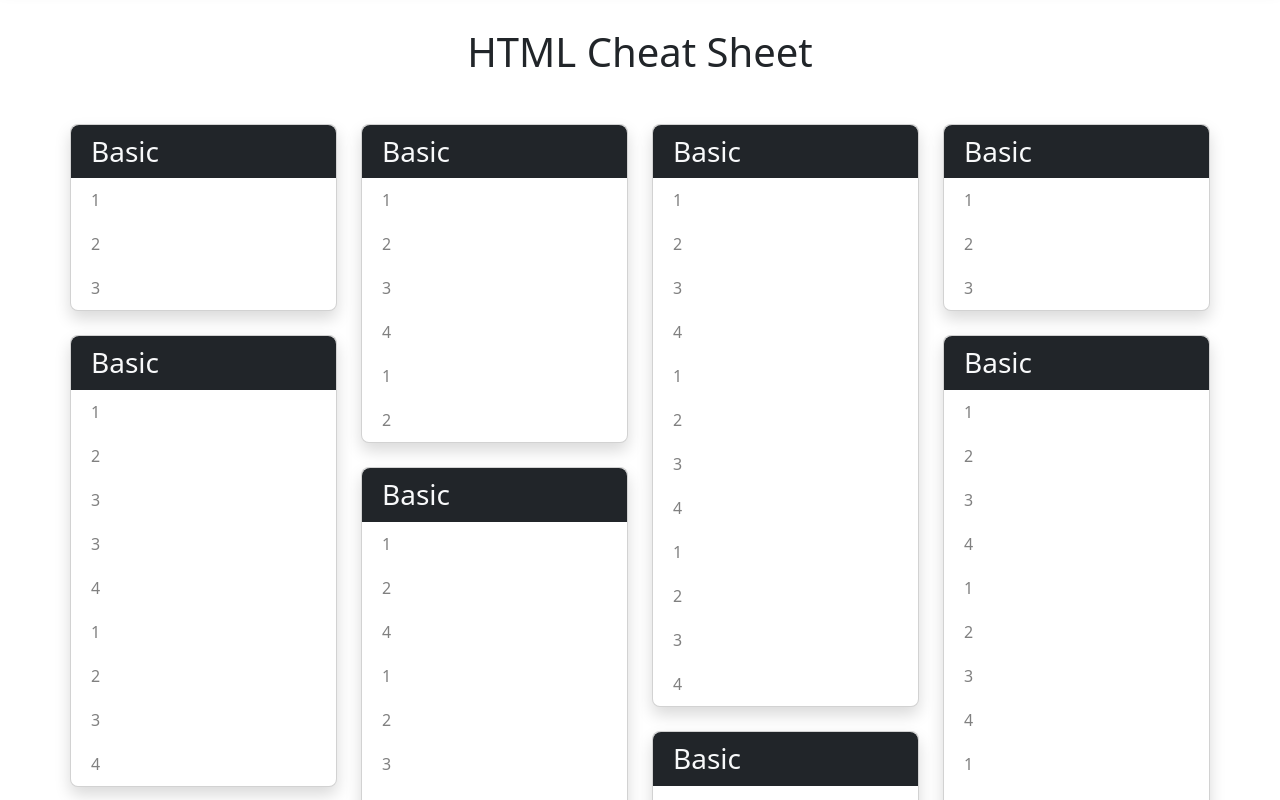
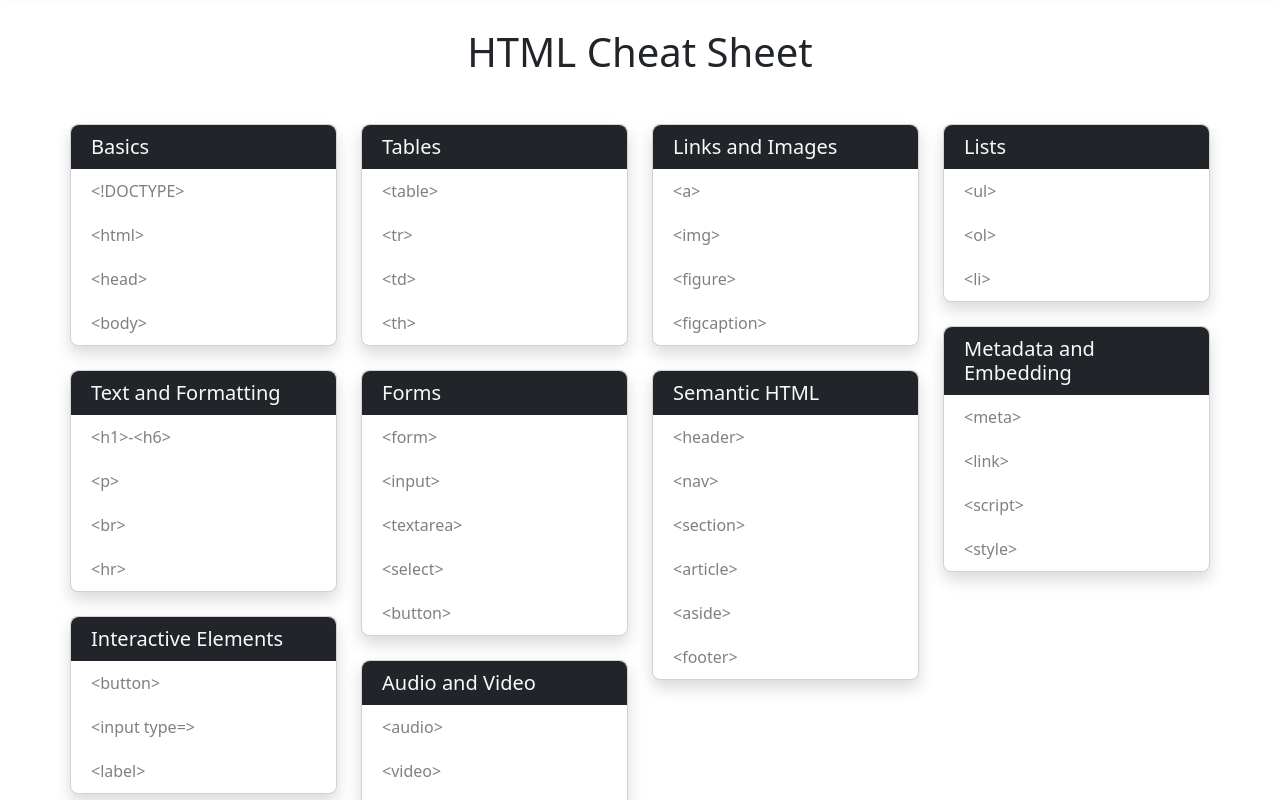
Before and after one commit to BenceBiricz/WebCheatSheet, an Angular app: page / in a window 1280 px wide. Shown: the part 540-1340 px from the top of the page. Built offline with nearby package versions, Linux system fonts and the light colour scheme.

Commit message:
Update
- Main content loading from json file
- Quick fixes
- Card styling

```diff
--- a/src/app/pages/main-page/main-page/main-page.component.html
+++ b/src/app/pages/main-page/main-page/main-page.component.html
@@ -44,14 +44,18 @@
 
     <div class="row gx-5">
       <!-- Cards -->
-      <div *ngFor="let column of columns" class="col-md-3">
+      <div *ngFor="let column of data" class="col-md-3">
         <div *ngFor="let card of column.columnItem" class="row mb-4">
           <div class="card rounded-3 shadow">
-            <h3 class="rounded-top-3 card-title bg-dark text-light list-title">
+            <h5 class="rounded-top-3 card-title bg-dark text-light list-title">
               {{ card.title }}
-            </h3>
+            </h5>
             <ul class="m-0 p-0">
-              <li *ngFor="let item of card.items" class="list-item">
+              <li
+                *ngFor="let item of card.items"
+                class="list-item"
+                (click)="onClick(item)"
+              >
                 <a class="list-item-text">{{ item }}</a>
               </li>
             </ul>
@@ -63,3 +67,5 @@
     </div>
   </div>
 </section>
+
+<app-footer></app-footer>
--- a/src/app/pages/main-page/main-page/main-page.component.scss
+++ b/src/app/pages/main-page/main-page/main-page.component.scss
@@ -17,3 +17,12 @@
 .card {
   padding: 0 !important;
 }
+
+li:hover {
+  background-color: rgb(208, 211, 208);
+  cursor: pointer;
+
+  a {
+    color: blue !important;
+  }
+}
--- a/src/app/pages/main-page/main-page/main-page.component.ts
+++ b/src/app/pages/main-page/main-page/main-page.component.ts
@@ -1,5 +1,5 @@
 import { Component, OnInit } from '@angular/core';
-// import data from '../../assets/data/card-data.json';
+import { HttpClient } from '@angular/common/http';
 
 @Component({
   selector: 'app-main-page',
@@ -7,106 +7,17 @@ import { Component, OnInit } from '@angular/core';
   styleUrl: './main-page.component.scss',
 })
 export class MainPageComponent implements OnInit {
+  data: any;
+
+  constructor(private http: HttpClient) {}
+
   ngOnInit() {
-    // console.log(data);
+    this.http.get('assets/data/card-data.json').subscribe((data: any) => {
+      this.data = data!.columns;
+    });
   }
 
-  columns = [
-    {
-      columnItem: [
-        {
-          title: 'Basic',
-          items: ['1', '2', '3'],
-        },
-        {
-          title: 'Basic',
-          items: ['1', '2', '3', '3', '4', '1', '2', '3', '4'],
-        },
-        {
-          title: 'Basic',
-          items: ['1', '2', '3'],
-        },
-        {
-          title: 'Basic',
-          items: ['1', '2', '3', '4'],
-        },
-        {
-          title: 'Basic',
-          items: ['1', '2', '3', '4', '1', '2', '3', '4'],
-        },
-      ],
-    },
-    {
-      columnItem: [
-        {
-          title: 'Basic',
-          items: ['1', '2', '3', '4', '1', '2'],
-        },
-        {
-          title: 'Basic',
-          items: ['1', '2', '4', '1', '2', '3', '4'],
-        },
-        {
-          title: 'Basic',
-          items: ['1', '2', '3'],
-        },
-        {
-          title: 'Basic',
-          items: ['1', '2', '3', '4'],
-        },
-        {
-          title: 'Basic',
-          items: ['1', '1', '2', '3', '4'],
-        },
-      ],
-    },
-    {
-      columnItem: [
-        {
-          title: 'Basic',
-          items: ['1', '2', '3', '4', '1', '2', '3', '4', '1', '2', '3', '4'],
-        },
-        {
-          title: 'Basic',
-          items: ['1', '2', '3'],
-        },
-        {
-          title: 'Basic',
-          items: ['1', '2', '3'],
-        },
-        {
-          title: 'Basic',
-          items: ['1', '2', '3', '4'],
-        },
-        {
-          title: 'Basic',
-          items: ['1', '2', '3', '4', '1', '2', '3', '4'],
-        },
-      ],
-    },
-    {
-      columnItem: [
-        {
-          title: 'Basic',
-          items: ['1', '2', '3'],
-        },
-        {
-          title: 'Basic',
-          items: ['1', '2', '3', '4', '1', '2', '3', '4', '1', '2', '3', '4'],
-        },
-        {
-          title: 'Basic',
-          items: ['1', '2', '3'],
-        },
-        {
-          title: 'Basic',
-          items: ['1', '2', '3', '4'],
-        },
-        {
-          title: 'Basic',
-          items: ['1', '2', '3', '4', '1', '2', '3', '4'],
-        },
-      ],
-    },
-  ];
+  onClick(itemName: string) {
+    console.log('clicked: ' + itemName);
+  }
 }
--- /dev/null
+++ b/src/app/shared/footer/footer.component.html
@@ -0,0 +1,8 @@
+<div class="p-5 bg-dark text-light shadow">
+  <div class="container">
+    <div class="d-flex justify-content-between">
+      <span>WebDev CheatSheet</span>
+      <span>© 2024, Made by Biricz Bence </span>
+    </div>
+  </div>
+</div>
--- a/src/assets/data/card-data.json
+++ b/src/assets/data/card-data.json
@@ -3,24 +3,63 @@
     {
       "columnItem": [
         {
-          "title": "Basic",
-          "items": ["1", "2"]
+          "title": "Basics",
+          "items": ["<!DOCTYPE>", "<html>", "<head>", "<body>"]
         },
         {
-          "title": "Basic",
-          "items": ["1", "2"]
+          "title": "Text and Formatting",
+          "items": ["<h1>-<h6>", "<p>", "<br>", "<hr>"]
+        },
+        {
+          "title": "Interactive Elements",
+          "items": ["<button>", "<input type=>", "<label>"]
         }
       ]
     },
     {
       "columnItem": [
         {
-          "title": "Basic",
-          "items": ["1", "2"]
+          "title": "Tables",
+          "items": ["<table>", "<tr>", "<td>", "<th>"]
         },
         {
-          "title": "Basic",
-          "items": ["1", "2"]
+          "title": "Forms",
+          "items": ["<form>", "<input>", "<textarea>", "<select>", "<button>"]
+        },
+        {
+          "title": "Audio and Video",
+          "items": ["<audio>", "<video>", "<source>", "<select>"]
+        }
+      ]
+    },
+    {
+      "columnItem": [
+        {
+          "title": "Links and Images",
+          "items": ["<a>", "<img>", "<figure>", "<figcaption>"]
+        },
+        {
+          "title": "Semantic HTML",
+          "items": [
+            "<header>",
+            "<nav>",
+            "<section>",
+            "<article>",
+            "<aside>",
+            "<footer>"
+          ]
+        }
+      ]
+    },
+    {
+      "columnItem": [
+        {
+          "title": "Lists",
+          "items": ["<ul>", "<ol>", "<li>"]
+        },
+        {
+          "title": "Metadata and Embedding",
+          "items": ["<meta>", "<link>", "<script>", "<style>"]
         }
       ]
     }
--- a/src/assets/data/data-typings.d.ts
+++ /dev/null
@@ -1,4 +0,0 @@
-declare module '*.json' {
-  const value: any;
-  export default value;
-}
```
Also changed, not shown: src/app/app.module.ts (+10 -3 lines), src/app/shared/footer/footer.component.ts (added, +10 -0 lines), src/app/shared/footer/footer.component.scss (added), src/app/shared/navbar/navbar.component.html (renamed from src/app/shared/navbar/navbar/navbar.component.html), src/app/shared/navbar/navbar.component.scss (added), src/app/shared/navbar/navbar.component.ts (renamed from src/app/shared/navbar/navbar/navbar.component.ts).
